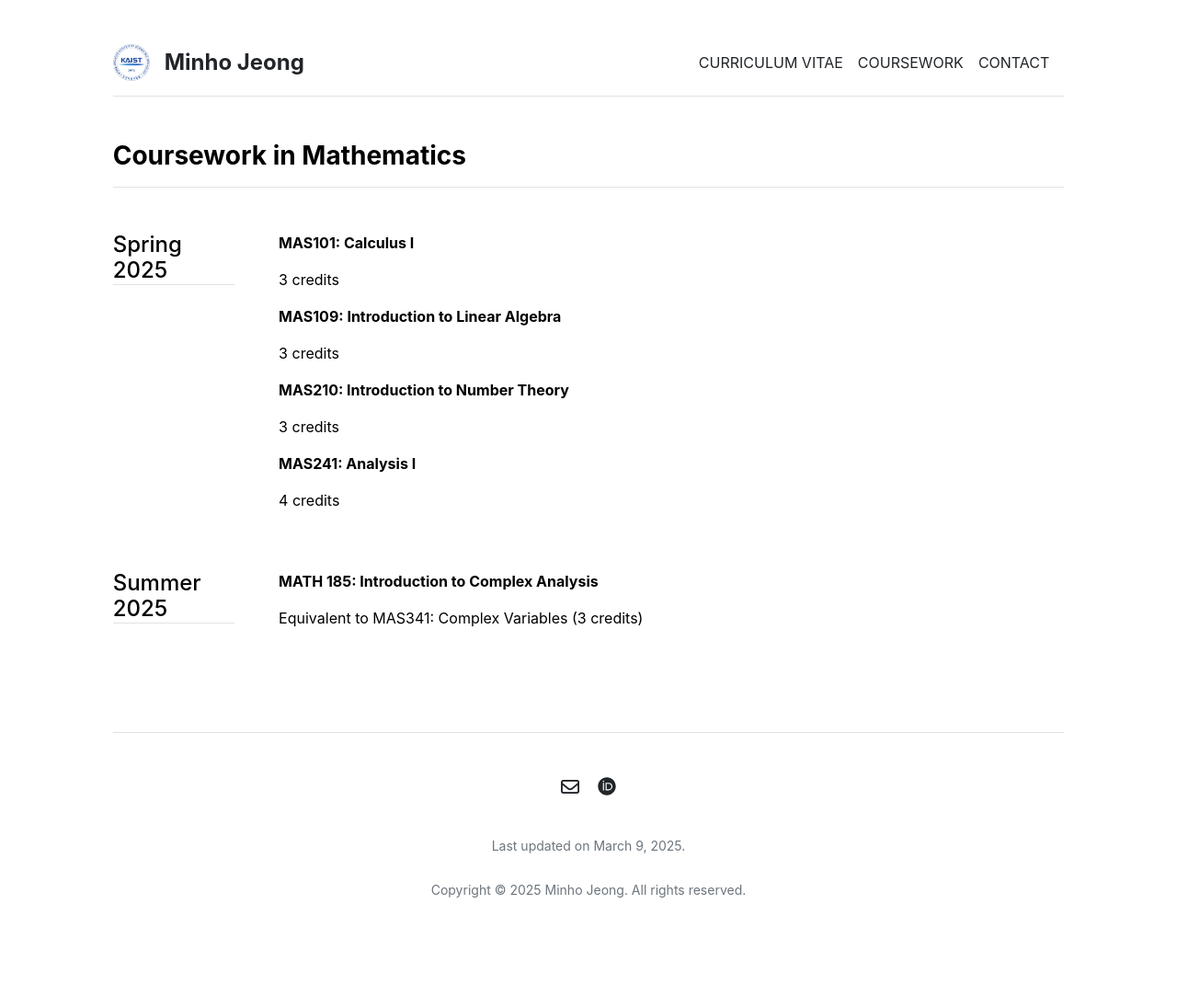
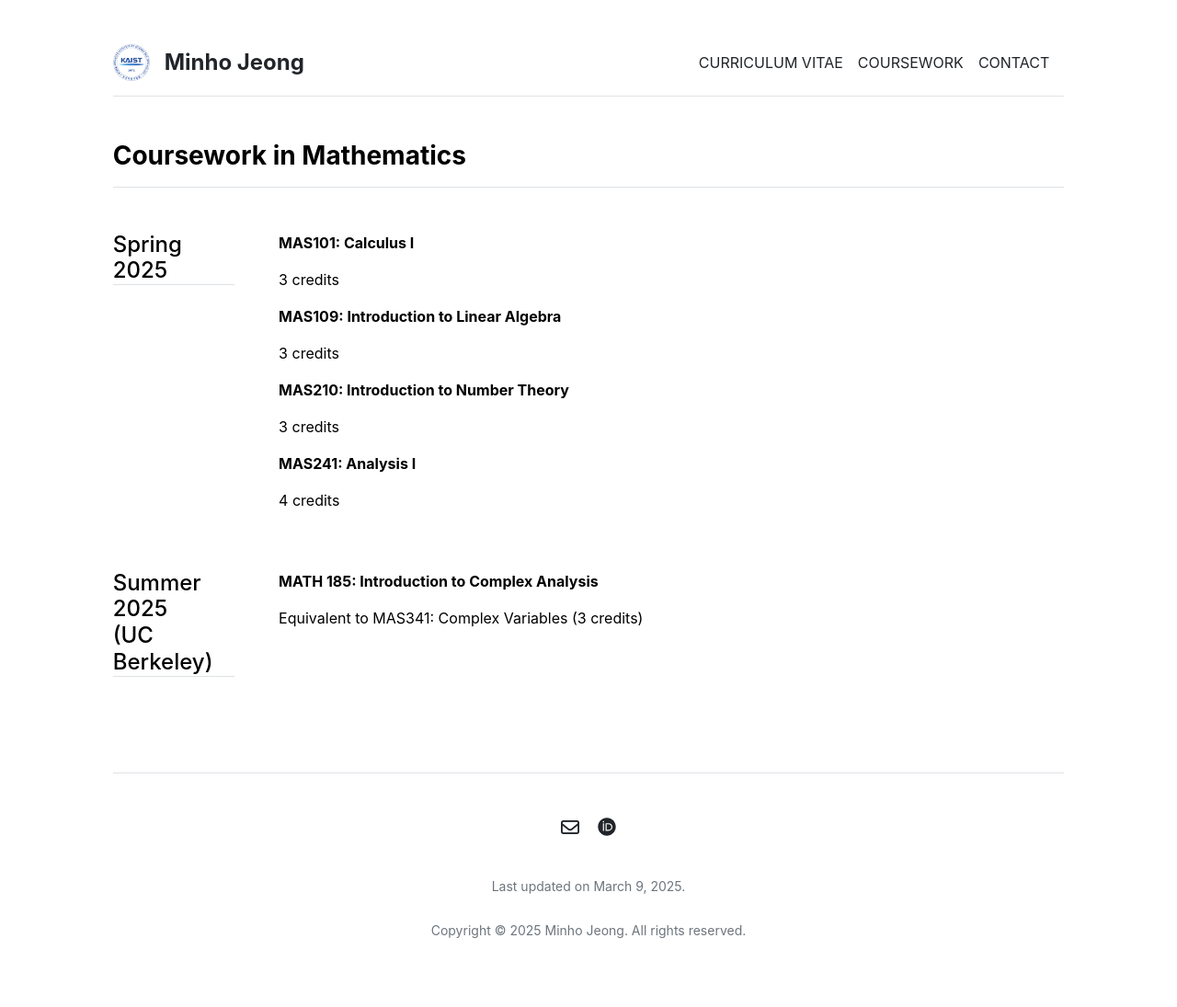
Before and after one commit to mino-jeong/mino-jeong.github.io, a Jekyll site: the page built from coursework.md, in a window 1280 px wide. Shown: the whole page at 92% size. Built offline with Jekyll 4.4.1, drawn with Linux system fonts in a browser that asks for light colours; before the commit the page ends 1051 px from its top, so only the background shows below that.

Commit message:
Update coursework.html

```diff
--- a/_layouts/coursework.html
+++ b/_layouts/coursework.html
@@ -22,7 +22,7 @@ layout: default
 
     <div class="row g-5 mb-5">
       <div class="col-md-2">
-        <h4 class="border-bottom">Summer 2025</h4>
+        <h4 class="border-bottom">Summer 2025<br>(UC Berkeley)</h4>
       </div>
       <div class="col-md-10">
         {% for section in site.data.coursework.su25 %}
```
